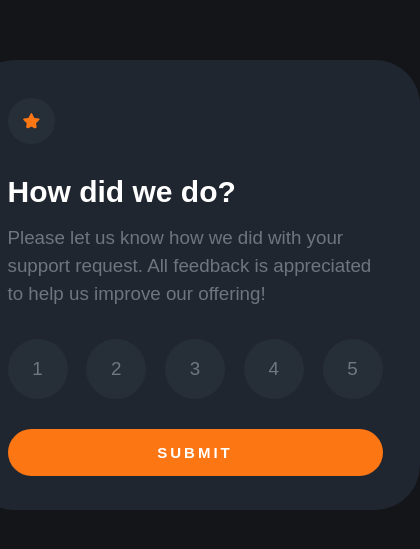
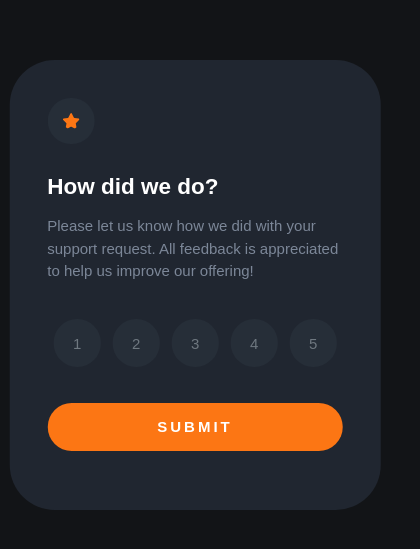
Before and after one commit to Danielvermel/interactive-rating, a Vue app: page / in a window 390 px wide. Shown: the part 137-686 px from the top of the page, 420 px wide, since content can reach past the window. Built offline with nearby package versions, Linux system fonts and the light colour scheme.

Commit message:
add mobile support

```diff
--- a/src/components/Confirmation.vue
+++ b/src/components/Confirmation.vue
@@ -87,13 +87,14 @@ export default class Confirmation extends Vue {
     }
     h1 {
       display: flex;
-      color: white;
+      color: $white;
       text-align: center;
       margin: 0 auto;
+      font-weight: 700;
     }
     h3 {
       margin-top: 1.25rem;
-      color: #6f757f;
+      color: $grey;
       font-weight: 400;
       line-height: 1.5;
       text-align: center;
@@ -103,11 +104,11 @@ export default class Confirmation extends Vue {
       flex-direction: row;
       justify-content: center;
       margin-top: 2rem;
-      background-color: #262e38;
+      background-color: $darkBlue;
       border-radius: 2rem;
       margin: auto;
       padding: 0.75rem;
-      color: #FC7614;
+      color: $primary;
     }
   }
 
--- a/src/components/InteractiveRating.vue
+++ b/src/components/InteractiveRating.vue
@@ -64,12 +64,13 @@ export default class InteractiveRating extends Vue {
 <!-- Add "scoped" attribute to limit CSS to this component only -->
 <style scoped lang="scss">
 .container {
-  width: 450px;
-  height: 450px;
+  max-width: 450px;
+  max-height: 450px;
+  width: 95%;
+  height: 95%;
   background-color: #202630;
   border-radius: 3rem;
   display: flex;
-  margin: auto;
   left: 50%;
   top: 50%;
   -ms-transform: translate(-50%, -50%);
@@ -79,8 +80,8 @@ export default class InteractiveRating extends Vue {
     display: flex;
     flex-direction: column;
     position: relative;
+    padding: 2.5rem;
     width: 100%;
-    padding: 2.5rem;
     .star {
       transform: scale(1);
       transform-origin: 0 0;
@@ -96,12 +97,13 @@ export default class InteractiveRating extends Vue {
     }
     h1 {
       display: flex;
-      color: white;
+      color: $white;
       margin-top: 2rem;
+      font-weight: 700
     }
     h3 {
       margin-top: 1rem;
-      color: #6f757f;
+      color: $grey;
       font-weight: 400;
       line-height: 1.5
     }
@@ -150,6 +152,19 @@ export default class InteractiveRating extends Vue {
       }
     }
   }
-
+}
+@media (max-width: 465px) {
+  .container {
+    // max-height: 485px;
+    h1 {
+      font-size: 1.5rem;
+    }
+    h3 {
+      font-size: 1rem;
+    }
+    .rating-content  {
+      transform: scale(0.8)
+    }
+  }
 }
 </style>
--- /dev/null
+++ b/src/scss/_color.scss
@@ -0,0 +1,10 @@
+/**
+  Colour Palette
+*/
+
+$primary: hsl(25, 97%, 53%);
+$white: hsl(0, 0%, 100%);
+$lightGrey: hsl(217, 12%, 63%);
+$grey: hsl(216, 12%, 54%);
+$darkBlue: hsl(213, 19%, 18%);
+$deepDarkBlue: hsl(216, 12%, 8%);
--- a/src/scss/_global.scss
+++ b/src/scss/_global.scss
@@ -17,7 +17,9 @@ body {
   -webkit-font-smoothing: subpixel-antialiased;
   -moz-osx-font-smoothing: grayscale;
   overflow-x: hidden;
-  background-color: #141519;
+  background-color: hsl(216, 12%, 8%);
+  font-size: 15px;
+  height: 100%;
 }
 
 h1 {
--- a/vue.config.js
+++ b/vue.config.js
@@ -7,7 +7,9 @@ module.exports = defineConfig({
     sourceMap: true,
     loaderOptions: {
       sass: {
-        additionalData: '@import "@/scss/_global.scss";'
+        additionalData: `
+        @import "@/scss/_global.scss";
+        @import "@/scss/_color.scss";`
       }
     }
   }
```
